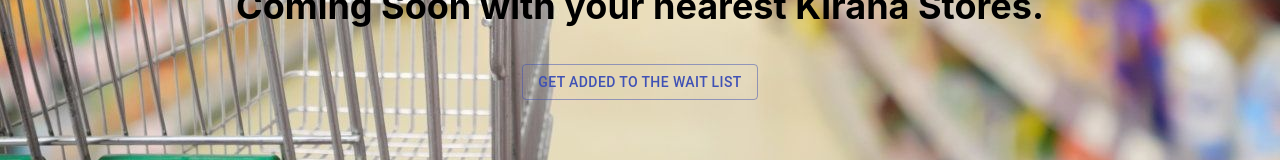
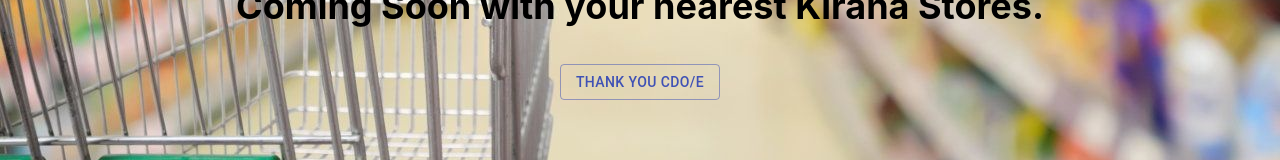
Before and after one commit to isupersky/heykiranacomingsoon, a React (Create React App) app: page / in a window 1280 px wide. Shown: the part 536-696 px from the top of the page. Built offline with nearby package versions, Linux system fonts and the light colour scheme.

Commit message:
pipeline test 1

```diff
--- a/src/App.js
+++ b/src/App.js
@@ -12,7 +12,7 @@ function App() {
           Coming Soon with your nearest Kirana Stores.
         </p>
         <Button variant="outlined" color="primary">
-          Get Added to the Wait List
+          Thank you CDO/E
         </Button>
     </header>
     </div>
```
